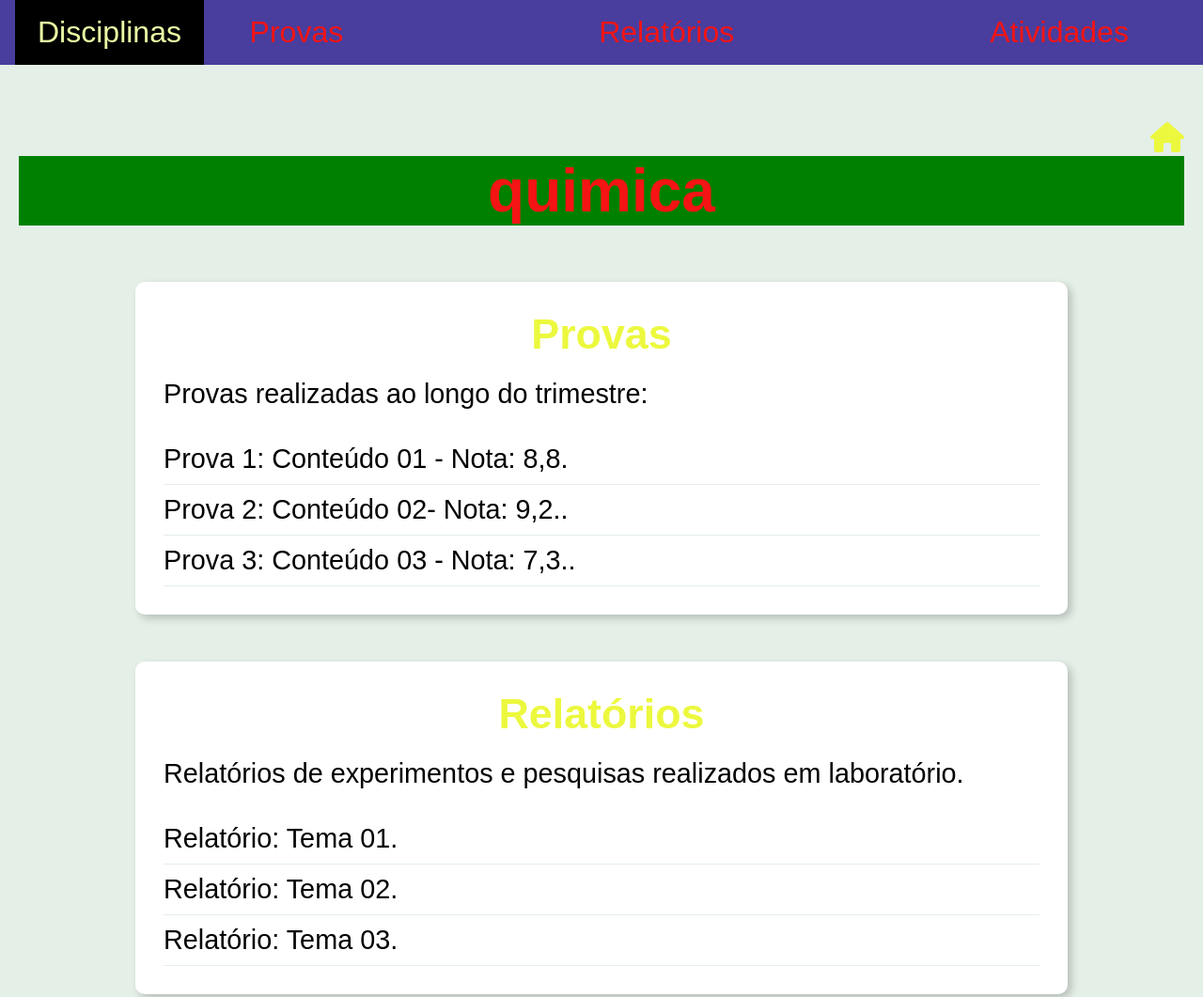
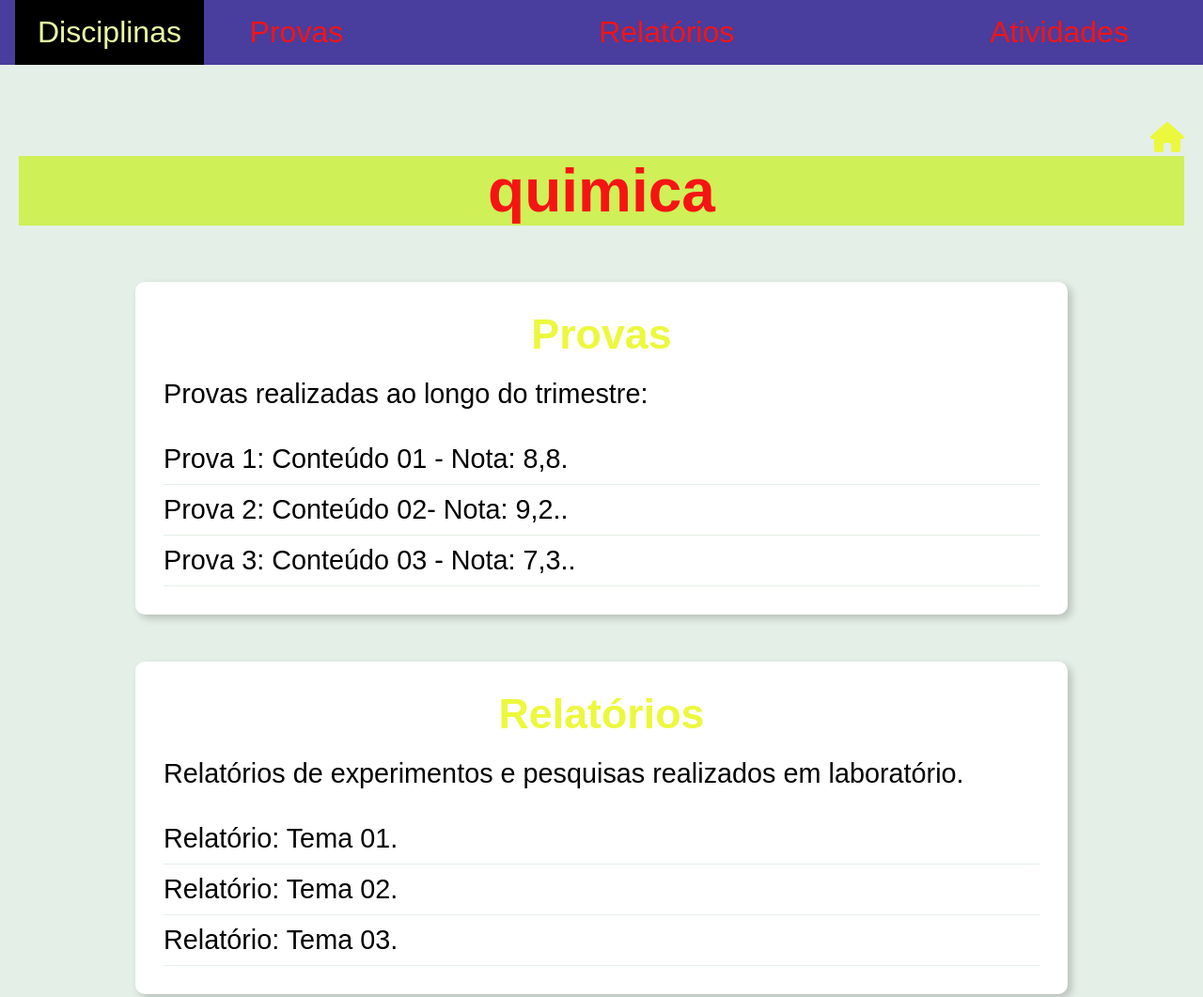
Before and after one commit to Aan4jul14/portif-lio, a plain HTML site: page quimica.html in a window 1280 px wide. Shown: the top 1061 px of the page at 94% size. Drawn offline with Linux system fonts and the light colour scheme.

Commit message:
-09iuhgg

```diff
--- a/quimica.css
+++ b/quimica.css
@@ -119,7 +119,7 @@ h1 {
     text-align: center;
     margin-bottom: 60px;
     font-size: 4rem;
-    background: green;
+    background: rgb(207, 240, 87);
 }
 
 .quimica-container {
```
